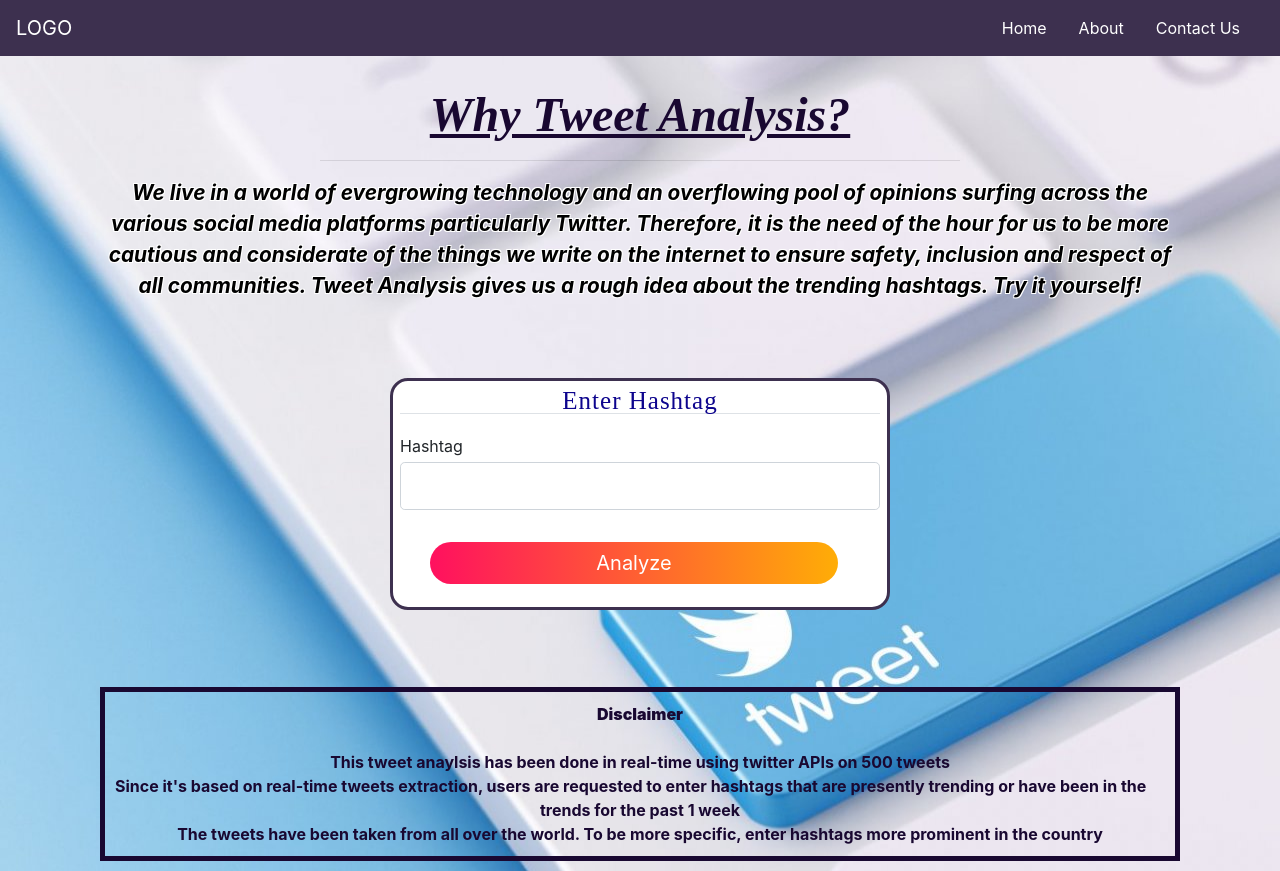
After one commit to samya02/Sentiment-Analysis, a Flask app: page /tweet_analysis in a window 1280 px wide. The commit adds this page. Run offline with Flask 2, Linux system fonts and the light colour scheme; some libraries are stand-ins or nearby versions.

Commit message:
Sentiment Analysis Added

```diff
--- a/flaskblog/forms.py
+++ b/flaskblog/forms.py
@@ -32,3 +32,7 @@ class LoginForm(FlaskForm):
     password = PasswordField('Password', validators=[DataRequired()])
     remember = BooleanField('Remember Me')
     submit = SubmitField('Login')
+
+class HashtagtForm(FlaskForm):
+    hashtag = StringField('Hashtag', validators=[DataRequired()])
+    submit = SubmitField('Analyze')
--- a/flaskblog/routes.py
+++ b/flaskblog/routes.py
@@ -1,8 +1,11 @@
 from flask import render_template, url_for, flash, redirect, request
 from flaskblog import app, db, bcrypt
-from flaskblog.forms import RegistrationForm, LoginForm
+from flaskblog.forms import RegistrationForm, LoginForm, HashtagtForm
 from flaskblog.models import User
 from flask_login import login_user, current_user, logout_user, login_required
+from flaskblog.sentiment import get_tweets, tweet_to_data_frame, cleantext, getPolarity, getSubjectivity, getAnalysis, positivetweets, negativetweets, neutraltweets
+import re
+import collections
 
 @app.route('/')
 @app.route('/home/')
@@ -59,3 +62,44 @@ def account():
 @app.route('/meditate/')
 def mediate():
     return render_template("meditate.html")
+
+@app.route('/tweet_analysis', methods=['GET', 'POST'])
+def tweet_analysis():
+    form = HashtagtForm()
+    if form.validate_on_submit():
+        hash1 = request.form['hashtag']
+        hash = request.form['hashtag'] + ' -filter:retweets'
+        alltweets = get_tweets(hash)
+        data = tweet_to_data_frame(alltweets)
+        data['Tweets'] = data['Tweets'].apply(cleantext)
+        data['Subjectivity'] = data['Tweets'].apply(getSubjectivity)
+        data['Polarity'] = data['Tweets'].apply(getPolarity)
+        data['Analysis'] = data['Polarity'].apply(getAnalysis)
+        pos = positivetweets(data)
+        neg = negativetweets(data)
+        neu = neutraltweets(data)
+        division = [pos, neg, neu]
+        words = []
+        for tweet in data['Tweets']:
+            wordList = re.sub("[^\w]", " ",  tweet).split()
+            words = words + wordList
+
+        words = []
+        for tweet in data['Tweets']:
+            wordList = re.sub("[^\w]", " ",  tweet).split()
+            words = words + wordList
+        stopwords = ['amp','I','The', 'us','re','it','to','the','and','you','a','of', 'for', 'thus']
+        filtered_words = [word for word in words if word not in stopwords]
+        counted_words = collections.Counter(filtered_words)
+
+        common_words = []
+        counts = []
+        for letter, count in counted_words.most_common(10):
+            common_words.append(letter)
+            counts.append(count)
+        return render_template('result_analysis.html', hash1=hash1, data = data, pos=pos, neg=neg, neu=neu, division=division, common_words=common_words, counts=counts)
+    return render_template('tweet_analysis.html', form=form)
+
+@app.route('/result_analysis')
+def result_analysis():
+    return render_template('result_analysis.html')
--- a/flaskblog/static/css/main.css
+++ b/flaskblog/static/css/main.css
@@ -929,3 +929,16 @@ color: #ffffff;}
     height: 100vh;
     width: 100;
   }
+
+  .tweet{
+    background-image: url(../images/tweet1.jpg);
+    padding-bottom: 10px;
+  }
+
+  .analysis{
+    margin: 0px;
+    background: url(../images/tweet1.jpg);
+    background-size: contain;
+    background-repeat: no-repeat;
+    background-size: 100%;
+  }
--- a/flaskblog/templates/home.html
+++ b/flaskblog/templates/home.html
@@ -26,7 +26,7 @@
                 <br /><br /><br /><br /><br /><br /><br />
                 <center>
                     <button class="btn btn-outline-secondary btn-lg"><a href="{{url_for('mediate')}}">Meditate</button></a>
-                    <button class="btn btn-outline-secondary btn-lg"><a href="">Analyse Emotion</button></a>
+                    <button class="btn btn-outline-secondary btn-lg"><a href="{{url_for('tweet_analysis')}}">Analyse Emotion</button></a>
                 </center>
                 <a href="#mt" class="scroll"><span class="da-img"> </span> </a>
             </div>
--- a/flaskblog/templates/layout.html
+++ b/flaskblog/templates/layout.html
@@ -26,20 +26,6 @@
                 <li class="nav-item">
                     <a class="nav-link" href="{{url_for('contact')}}">Contact Us</a>
                 </li>
-                {% if current_user.is_authenticated %}
-                <li class="dropdown">
-                    <button class="dropbtn">Account</button>
-                    <div class="dropdown-content">
-                      <a href="{{url_for('account')}}">See Profile</a>
-                      <a href="{{url_for('logout')}}">Logout</a>
-                    </div>
-                </li>
-                {% else %}
-
-                    <li class="nav-item">
-                        <a class="nav-link" href="{{url_for('register')}}">Register</a>
-                    </li>
-                {% endif %}
             </ul>
         </div>
     </nav>
--- /dev/null
+++ b/flaskblog/templates/tweet_analysis.html
@@ -0,0 +1,72 @@
+{%extends "layout.html"%}
+{%block content%}
+<div class = "tweet">
+    <div id="about_hashtag">
+        <center>
+            <H1 style="
+                padding-top: 30px;
+                font-size: 3rem;
+                font-family: ui-monospace;
+                color :#190831;
+            ">
+                <strong><u>
+                        <i>Why Tweet Analysis?</i>
+                </strong></u>
+            </H1>
+            <hr width=50% opacity=0.5>
+            <p style="
+                font-style:italic;
+                margin-right: 100px;
+                margin-left: 100px;
+                font-weight: bold;
+                font-size: 1.3rem;
+                font-family: unset;
+                color: black;
+                text-shadow: -1px -1px 0 rgb(255, 255, 255), 1px -1px 0 rgb(255, 255, 255), -1px 1px 0 rgb(255, 255, 255), 1px 1px 0 rgb(255, 255, 255);
+            ">
+                We live in a world of evergrowing technology and an overflowing pool of opinions surfing across the various
+                social media platforms particularly Twitter.
+                Therefore, it is the need of the hour for us to be more cautious and considerate of the things we write on
+                the internet to ensure safety, inclusion and respect of all communities.
+                Tweet Analysis gives us a rough idea about the trending hashtags. Try it yourself!
+            </p>
+        </center>
+    </div>
+    <div class="form-box" style="width : 500px">
+        <div class="content-hashtag">
+            <form method="POST" action="">
+                {{ form.hidden_tag() }}
+                <fieldset class="form-group">
+                    <legend class="border-bottom mb-4">Enter Hashtag</legend>
+                    <div class="form-group">
+                        {{ form.hashtag.label(class="form-control-label") }}
+                        {% if form.hashtag.errors %}
+                        {{ form.hashtag(class="form-control form-control-lg is-invalid") }}
+                        <div class="invalid-feedback">
+                            {% for error in form.hashtag.errors %}
+                            <span>{{ error }}</span>
+                            {% endfor %}
+                        </div>
+                        {% else %}
+                        {{ form.hashtag(class="form-control form-control-lg") }}
+                        {% endif %}
+                    </div>
+                </fieldset>
+                <div class="form-group">
+                    {{ form.submit(class="btn btn-outline-info") }}
+                </div>
+        </div>
+    </div>
+        </form>
+        <div class="cookie-container" style="padding: 10px; border: 5px solid #190831; text-align-last: center;margin-left: 100px;margin-right: 100px; color: #190831; font-weight: bold;">
+            <center><b>Disclaimer</b></center><br>
+                <ul>
+                    <ul>This tweet anaylsis has been done in real-time using twitter APIs on 500 tweets</ul>
+                    <ul>Since it's based on real-time tweets extraction, users are requested to enter hashtags that are presently trending or have been in the trends for the past 1 week</ul>
+                    <ul>The tweets have been taken from all over the world. To be more specific, enter hashtags more prominent in the country</ul>
+                </ul>
+
+
+        </div>
+    </div>
+{%endblock%}
```
Also changed, not shown: flaskblog/__init__.py (+15 -0 lines), flaskblog/sentiment.py (added, +65 -0 lines), flaskblog/templates/result_analysis.html (added, +94 -0 lines), flaskblog/static/images/tweet1.jpg (added), flaskblog/static/images/tweet2.jpg (added), flaskblog/static/images/tweet3.jpg (added), flaskblog/static/images/tweet4.jpg (added).
